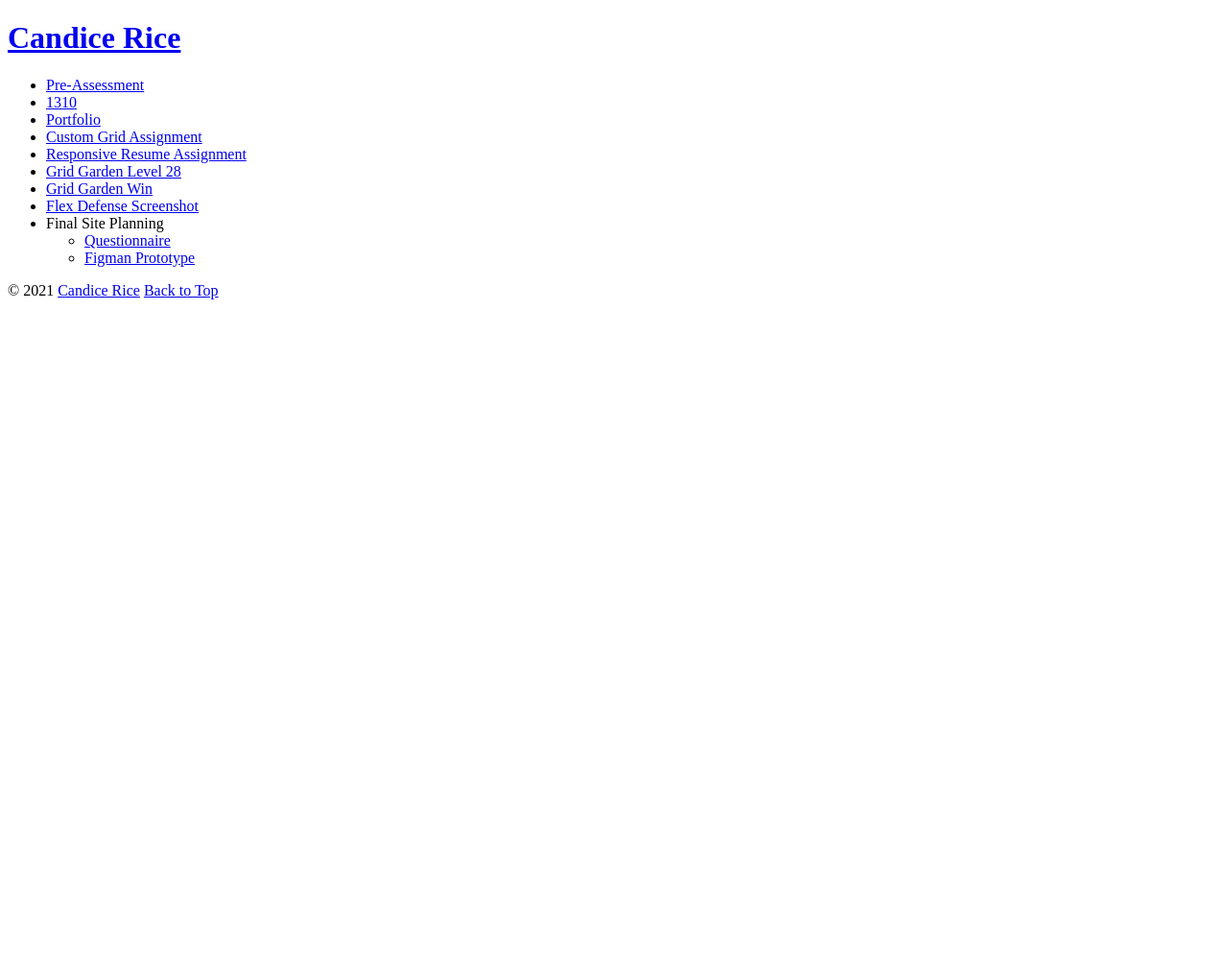
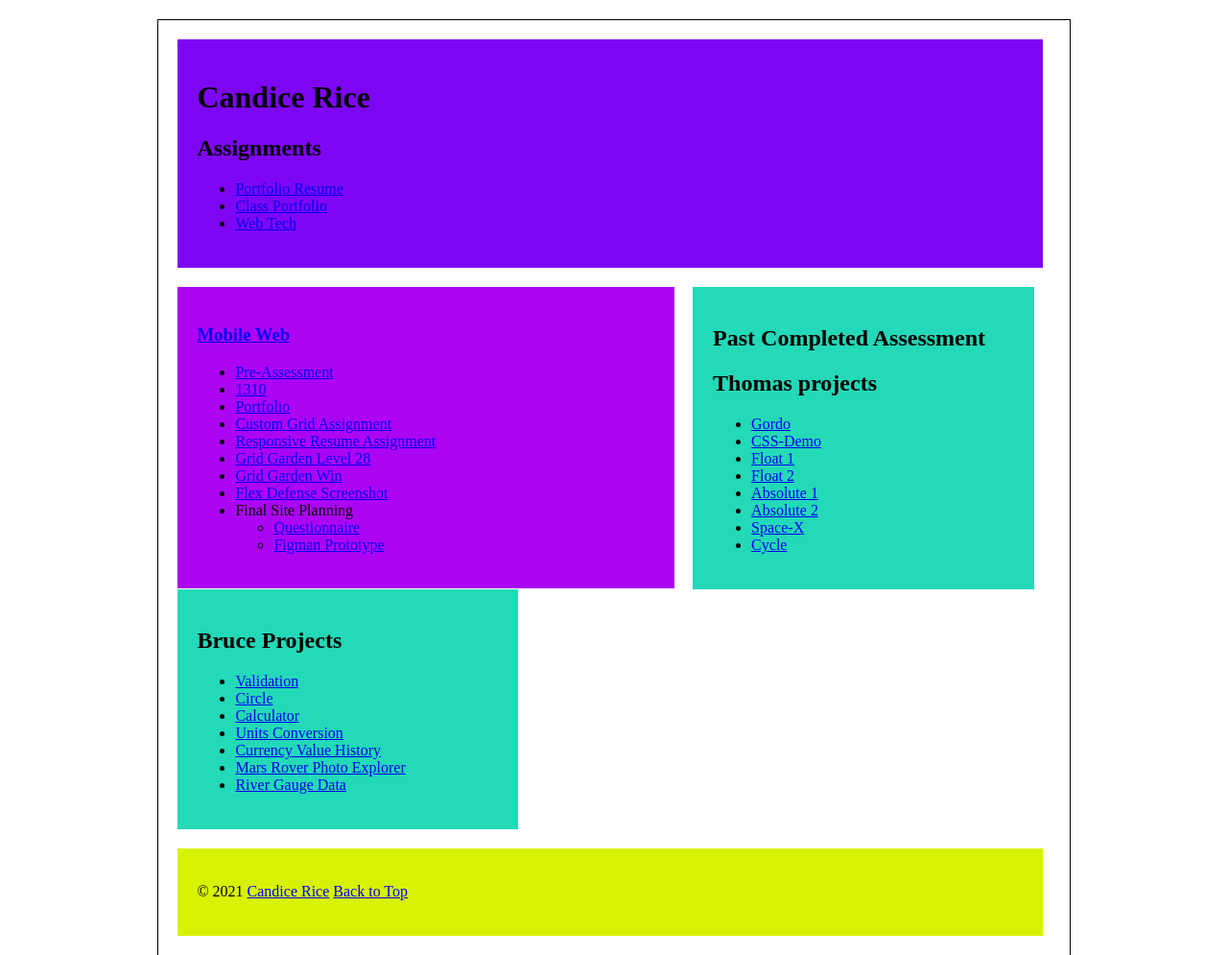
Before and after one commit to cmrice1987/ifsc-3342, a plain HTML site: page index.html in a window 1280 px wide. Shown: the top 995 px of the page at 96% size. Before the commit the page ends 800 px from the top, so only its background shows below. Drawn offline with Linux system fonts and the light colour scheme.

Commit message:
Added homepage file to repo

```diff
--- a/assets/css/style.css
+++ b/assets/css/style.css
@@ -110,29 +110,3 @@ footer.primary {
   padding: 20px;
   float: left;
 }
-
-
-* {
-	margin: 0px;
-	padding: 0px;
-}
-
-
-
-
-
-
-
-
-
-#footer {
-	background-color: #000;
-	color: #FFF;
-	height: 25px;
-}
-#footer h6 {
-	font-size: 12px;
-	line-height: 25px;
-	margin-right: 20px;
-	margin-left: 20px;
-}
--- a/index.html
+++ b/index.html
@@ -10,13 +10,37 @@
   <link rel="stylesheet" href="assets/css/style.css" media="stylesheet"/>
 
 </head>
+<!DOCTYPE html>
+<html lang="en">
+
+<head>
+  <meta charset="utf-8">
+  <title>Mobile Web Portfoilo</title>
+  <link rel="stylesheet" href="assets/css/style.css">
+  <meta name="description" content="This will be a group of assignment that was completed while taking this class.">
+  <meta name="author" content="Candice Rice">
+  <link rel="shortcut icon" href="/favicon.ico" />
+</head>
 
 <body>
-<div class="container cf">
-  <header classs="primary">
-    <h1><a href="https://cmrice1987.github.io/portfolio/">Candice Rice</a></h1>
-   <nav class="primary">
-      <ul>
+  <div class="container cf">
+    <header class="primary" role="banner">
+      <h1 a href=”https://cmrice1987.github.io/portfolio/ ”> Candice Rice </h1>
+      <h2> Assignments</h2>
+      <nav class="primary">
+        <ul>
+          <li><a href="https://cmrice1987.github.io/portfolio/">Portfolio Resume</a></li>
+          <li><a href="https://candicerice--candicerice.repl.co/portfolio.html">Class Portfolio</a></li>
+          <li><a href="https://cmrice1987.github.io/ifsc-1310/">Web Tech</a></li>
+        </ul>
+      </nav>
+    </header>
+    <section id="content">
+      <article class="post">
+        <header>
+          <h1> <a href="#" rel="bookmark" title="link to this post">Mobile Web</a> </h1>
+        </header>
+        <ul>
           <li><a href="pre-assessment/index.html"> Pre-Assessment</a></li>
           <li><a href="https://cmrice1987.github.io/ifsc-1310/">1310</a></li>
           <li><a href="https://cmrice1987.github.io/portfolio/">Portfolio</a></li>
@@ -31,10 +55,49 @@
             <li><a href="final-site-planning/figma-prototype/index.html">Figman Prototype</a></li>
       </ul>
       </ul>
-  </header>
-  <footer class="primary" role="contentinfo">
+             </article>
+                    </section>
+    <aside role="complementary" class="sidebar">
+      <article class="widget">
+        <h2>Past Completed Assessment</h2>
+
+<article class="post">
+<h2>Thomas projects</h2>
+
+  <ul>
+    <li><a href="gordo/index.html">Gordo</a></li>
+    <li><a href="css-demo/index.html">CSS-Demo</a></li>
+    <li><a href="positioning/float-1.html"> Float 1</a</li>
+    <li><a href="positioning/float-2.html"> Float 2</a></li>
+    <li><a href="positioning/absolute-positioning.html"> Absolute 1</a></li>
+    <li><a href="positioning/absolute-positioning-2.html"> Absolute 2</a></li>
+    <li><a href="space-x/index.html">Space-X</a></li>
+    <li><a href="cycle/index.html">Cycle</a></li>
+
+</ul>
+</article>
+      </article>
+    </aside>
+    <section id="post" >
+      <article class="widget">
+        <h2> Bruce Projects </h2>
+       <ul>
+          <li><a href="validation/index.html">Validation</a></li>
+          <li><a href="circle/index.html">Circle</a></li>
+          <li><a href="calculator/index.html">Calculator</a></li>
+          <li><a href="unitsconversion/index.html"> Units Conversion </a></li>
+          <li><a href= "currency-value-history/index.html">Currency Value History</a></li>
+          <li><a href= "mars-rover-photo-explorer/index.html">Mars Rover Photo Explorer</a></li>
+          <li><a href= "RiverGaugeData/index.html">River Gauge Data</a></li>
+</ul>
+
+      </article>
+         </section>
+    <footer class="primary" role="contentinfo">
       <p>&copy; 2021 <a href="#">Candice Rice</a> <a href="#top">Back to Top</p>
     </footer>
   </div>
+  <!--.container -->
 </body>
+
 </html>
```
